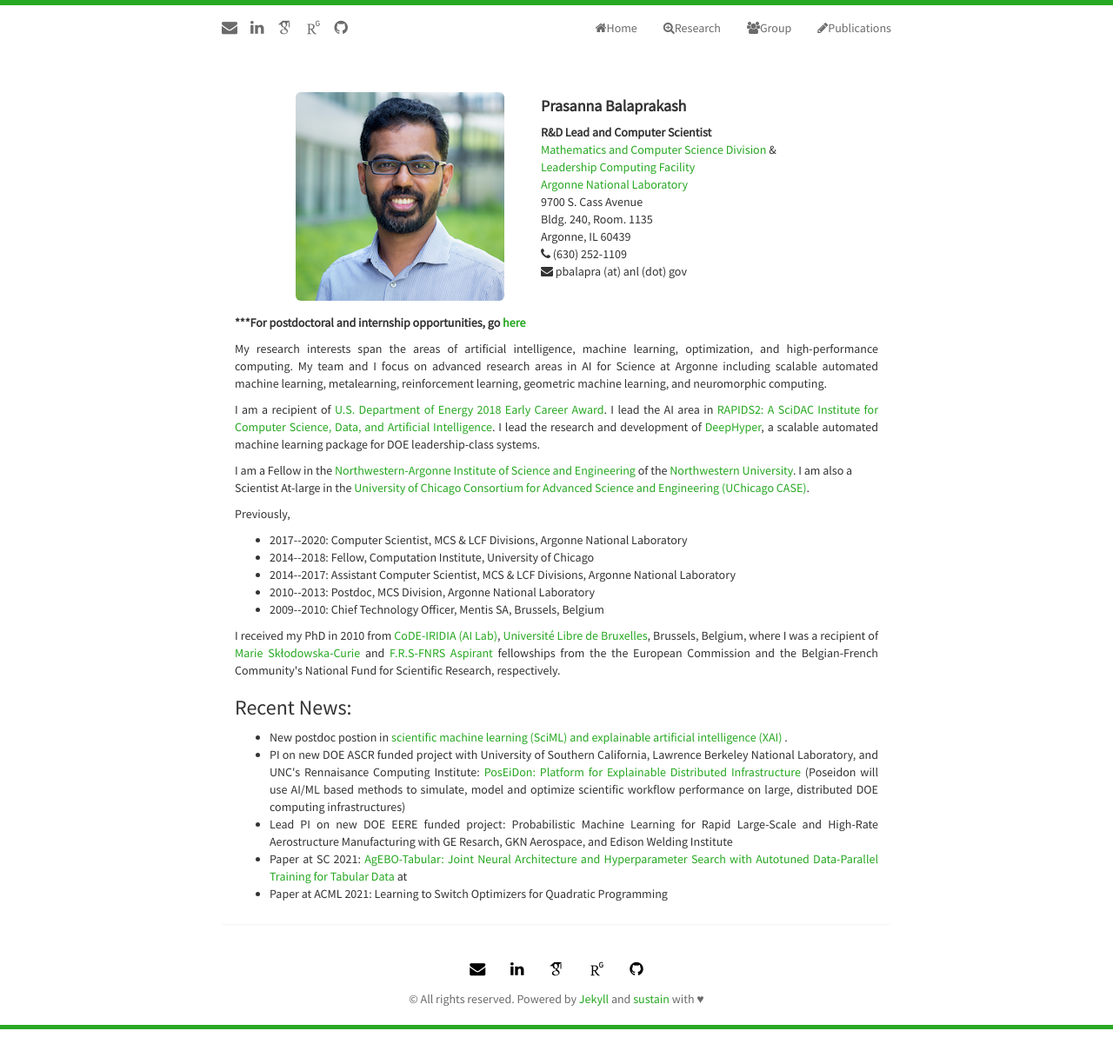
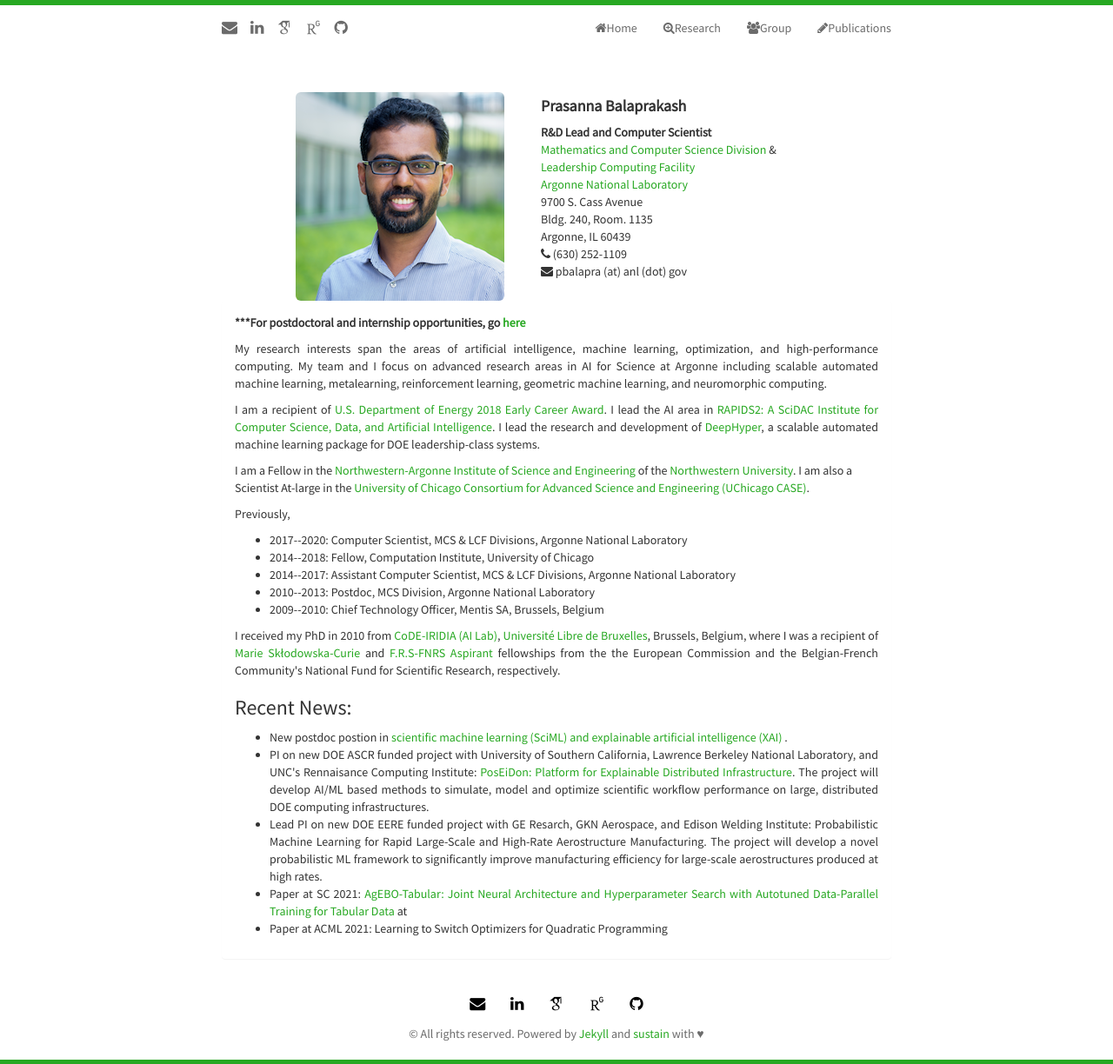
Before and after one commit to pbalapra/pbalapra.github.io, a Jekyll site: the page built from index.html, in a window 1280 px wide. Shown: the whole page at 87% size. Built offline with Jekyll 4.4.1, drawn with Linux system fonts in a browser that asks for light colours; nearby versions of some CDN libraries; some web fonts are replaced; the list of posts is cut into pages by our own code; before the commit the page ends 1184 px from its top, so only the background shows below that.

Commit message:
update index page

```diff
--- a/index.html
+++ b/index.html
@@ -102,10 +102,12 @@ title: Home Page of Prasanna Balaprakash
                 <h3>Recent News:</h3>
                 <ul class="itemize1" align="justify">
                     <li class="itemize">New postdoc postion in <a href="https://bit.ly/3AxYyLa" target="_blank"> scientific machine learning (SciML) and explainable artificial intelligence (XAI) </a>.  </li>
-                    <li class="itemize">PI on new DOE ASCR funded project with University of Southern California, Lawrence Berkeley National Laboratory, and UNC's Rennaisance Computing Institute: <a href="https://sites.google.com/view/poseidon-workflows/home" target="blank_">PosEiDon: Platform for Explainable Distributed Infrastructure </a> (Poseidon will use AI/ML based methods to simulate, model and optimize scientific workflow performance on large, distributed DOE computing infrastructures) </li>
-                    <li class="itemize">Lead PI on new DOE EERE funded project: Probabilistic Machine Learning for Rapid Large-Scale and High-Rate Aerostructure Manufacturing with GE Resarch, GKN Aerospace, and Edison Welding Institute </li>
-                    <li class="itemize">Paper at SC 2021: <a href="https://sc21.supercomputing.org/presentation/?id=pap460&sess=sess150" target="blank_"> AgEBO-Tabular: Joint Neural Architecture and Hyperparameter Search with Autotuned Data-Parallel Training for Tabular Data </a> at </li>
-                    <li class="itemize">Paper at ACML 2021: Learning to Switch Optimizers for Quadratic Programming </li>
+                    <li class="itemize">PI on new DOE ASCR funded project with University of Southern California, Lawrence Berkeley National Laboratory, and UNC's Rennaisance Computing Institute: <a href="https://sites.google.com/view/poseidon-workflows/home" target="blank_">PosEiDon: Platform for Explainable Distributed Infrastructure</a>.
+                        The project will develop AI/ML based methods to simulate, model and optimize scientific workflow performance on large, distributed DOE computing infrastructures. </li>
+                    <li class="itemize">Lead PI on new DOE EERE funded project with GE Resarch, GKN Aerospace, and Edison Welding Institute: Probabilistic Machine Learning for Rapid Large-Scale and High-Rate Aerostructure Manufacturing. The project will develop a novel probabilistic
+                        ML framework to significantly improve manufacturing efficiency for large-scale aerostructures produced at high rates.</li>
+                    <li class="itemize">Paper at SC 2021: <a href="https://sc21.supercomputing.org/presentation/?id=pap460&sess=sess150" target="blank_">AgEBO-Tabular: Joint Neural Architecture and Hyperparameter Search with Autotuned Data-Parallel Training for Tabular Data </a> at </li>
+                    <li class="itemize">Paper at ACML 2021: Learning to Switch Optimizers for Quadratic Programming</li>
                 </ul>
             </div>
       </div>
```
